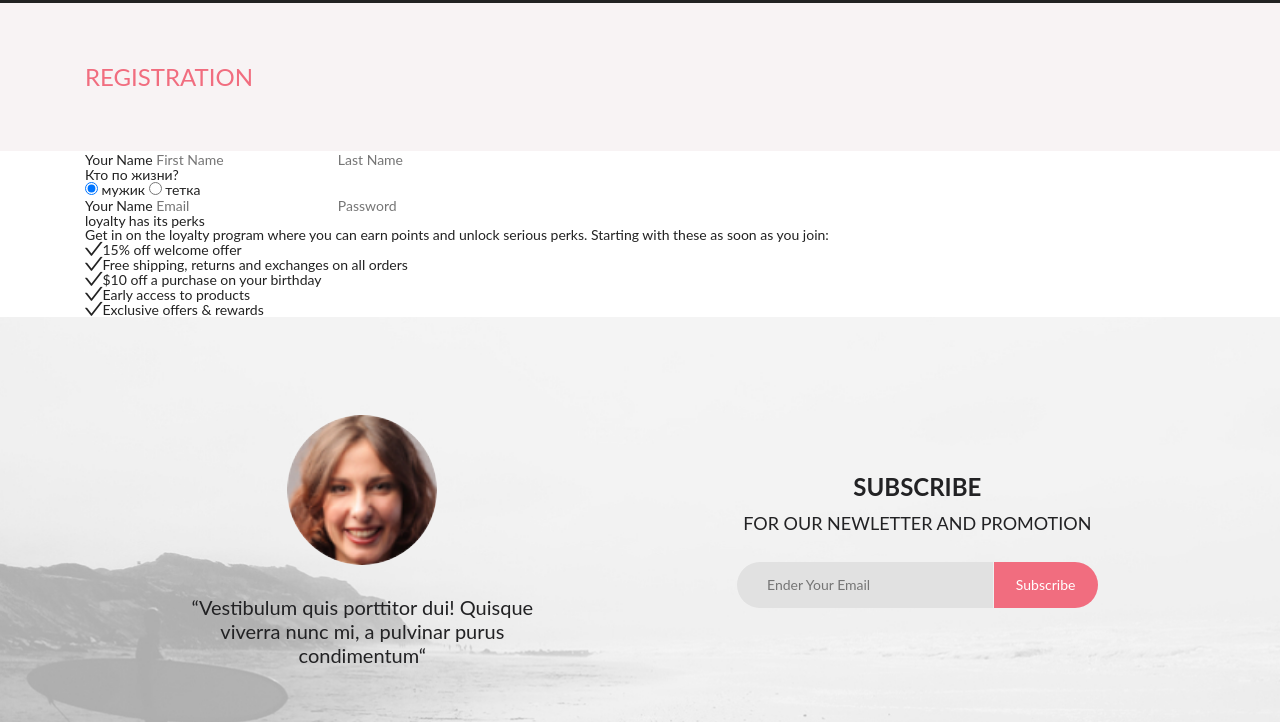
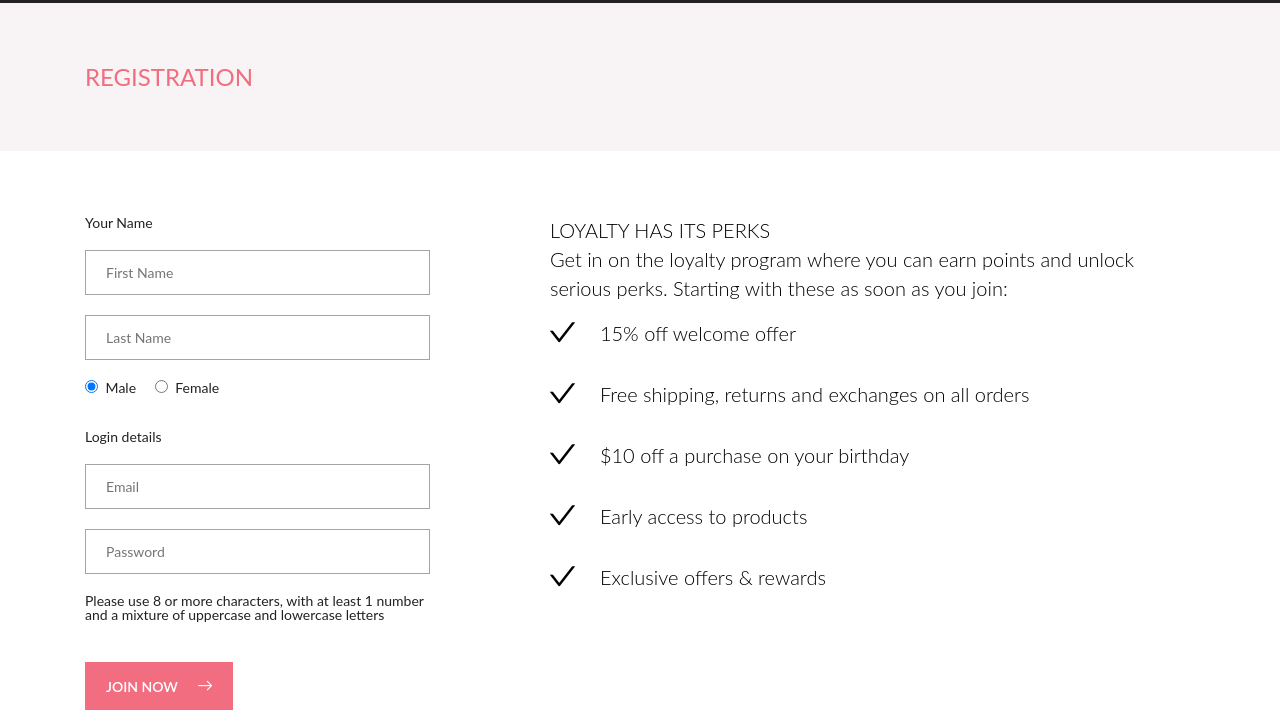
Before and after one commit to isupenko/shop, a plain HTML site: page registration.html in a window 1280 px wide. Shown: the part 72-794 px from the top of the page. Drawn offline with Linux system fonts and the light colour scheme; files whose address does not match are found by name.

Commit message:
страница регистрации

```diff
--- a/css/icons.css
+++ b/css/icons.css
@@ -79,6 +79,9 @@
 ._icon-arrow-down:before {
   content: "\e923";
 }
+._icon-arrow-right:before {
+  content: "\e901";
+}
 ._icon-location:before {
   content: "\e904";
 }
--- a/css/style.css
+++ b/css/style.css
@@ -142,7 +142,7 @@ body {
   -webkit-box-align: center;
       -ms-flex-align: center;
           align-items: center;
-  padding: 0px 15px;
+  padding: 0px 20px;
   text-align: center;
   -webkit-transition: all 0.3s ease 0s;
   transition: all 0.3s ease 0s;
@@ -214,6 +214,7 @@ body {
 input[type="text"],
 input[type="email"],
 input[type="tel"],
+input[type="password"],
 textarea {
   -webkit-appearance: none;
   -moz-appearance: none;
@@ -227,6 +228,7 @@ textarea {
 input[type="text"]:focus,
 input[type="email"]:focus,
 input[type="tel"]:focus,
+input[type="password"]:focus,
 textarea:focus {
   outline: none;
 }
@@ -234,6 +236,7 @@ textarea:focus {
 input[type="text"]:hover,
 input[type="email"]:hover,
 input[type="tel"]:hover,
+input[type="password"]:hover,
 textarea:hover {
   -webkit-box-shadow: 0 0 7px #f16d7f;
           box-shadow: 0 0 7px #f16d7f;
@@ -883,4 +886,84 @@ textarea.input {
   text-transform: uppercase;
   line-height: 148px;
 }
+
+.form-registration__wrp {
+  margin: 65px 0 96px 0;
+  display: -webkit-box;
+  display: -ms-flexbox;
+  display: flex;
+}
+
+.form-registration__body {
+  -webkit-box-flex: 0;
+      -ms-flex: 0 1 560px;
+          flex: 0 1 560px;
+}
+
+.form-registration__input {
+  height: 45px;
+  border: 1px solid #A4A4A4;
+  margin: 20px 0;
+}
+
+.form-registration__text {
+  font-weight: 300;
+  font-size: 13px;
+  line-height: 16px;
+  color: #B1B1B1;
+}
+
+.form-registration__btn {
+  margin-top: 40px;
+  text-transform: uppercase;
+}
+
+.form-registration__btn span {
+  margin-left: 20px;
+  font-size: 10px;
+}
+
+.form-registration__pass {
+  margin-top: 35px;
+}
+
+.radio-input {
+  margin-right: 15px;
+}
+
+#male, #female {
+  margin-right: 4px;
+}
+
+.txt-reg {
+  margin-left: 120px;
+}
+
+.txt-reg__title {
+  font-weight: 300;
+  font-size: 20px;
+  line-height: 29px;
+  color: #000000;
+  text-transform: uppercase;
+  font-style: normal;
+}
+
+.txt-reg__text {
+  font-weight: 300;
+  font-size: 20px;
+  line-height: 29px;
+  color: #000000;
+}
+
+.txt-reg__item {
+  padding: 16px 0;
+  font-weight: 300;
+  font-size: 20px;
+  line-height: 29px;
+  color: #000000;
+}
+
+.txt-reg__item span {
+  margin-left: 25px;
+}
 /*# sourceMappingURL=style.css.map */
--- a/registration.html
+++ b/registration.html
@@ -102,24 +102,36 @@
       </section>
       <section class="registration__form form-registration">
          <div class="container">
+            <div class="form-registration__wrp">
                <div class="form-registration__body">
+                  <form action="">
                      <fieldset>
                         <legend">Your Name</legend>
-                     <label><input type="text" name="first" placeholder="First Name"></label>
-                     <label><input type="text" name="last" placeholder="Last Name"></label>
+                           <label><input class="input form-registration__input" type="text" name="first"
+                                 placeholder="First Name"></label>
+                           <label><input class="input form-registration__input" type="text" name="last"
+                                 placeholder="Last Name"></label>
                      </fieldset>
                      <fieldset>
-                  <legend>Кто по жизни?</legend>
+                        <legend class="visually-hidden">Кто по жизни?</legend>
                         <input type="radio" id="male" name="who" value="male" checked>
-                  <label for="male">мужик</label>
-                  <input type="radio" id="female" name="who" value="female">
-                  <label for="female">тетка</label>
+                        <label class="radio-input" for="male">Male</label>
+                        <input class="radio-input" type="radio" id="female" name="who" value="female">
+                        <label class="radio-input" for="female">Female</label>
                      </fieldset>
-               <fieldset>
-                  <legend">Your Name</legend>
-                     <label><input type="email" name="email" placeholder="Email"></label>
-                     <label><input type="password" name="pass" placeholder="Password"></label>
+                     <fieldset class="form-registration__pass">
+                        <legend">Login details</legend>
+                           <label><input class="input form-registration__input" type="email" name="email"
+                                 placeholder="Email"></label>
+                           <label><input class="input form-registration__input" type="password" name="pass"
+                                 placeholder="Password"></label>
                      </fieldset>
+                  </form>
+                  <div class="form-rgistration__text">
+                     Please use 8 or more characters, with at least 1 number and a mixture of uppercase and lowercase
+                     letters
+                  </div>
+                  <button class="form-registration__btn btn">join now <span class="_icon-arrow-right"></span></button>
                </div>
                <div class="form-registration__txt txt-reg">
                   <div class="txt-reg__title">loyalty has its perks</div>
@@ -128,12 +140,13 @@
                      Starting with these as soon as you join:</div>
                   <div class="txt-reg__condition">
                      <ul class="txt-reg__list">
-                     <li class="txt-reg__item _icon-mark">15% off welcome offer</li>
-                     <li class="txt-reg__item _icon-mark">Free shipping, returns and exchanges on all orders</li>
-                     <li class="txt-reg__item _icon-mark">$10 off a purchase on your birthday</li>
-                     <li class="txt-reg__item _icon-mark">Early access to products</li>
-                     <li class="txt-reg__item _icon-mark">Exclusive offers & rewards</li>
+                        <li class="txt-reg__item _icon-mark"><span>15% off welcome offer</span></li>
+                        <li class="txt-reg__item _icon-mark"><span>Free shipping, returns and exchanges on all orders</span></li>
+                        <li class="txt-reg__item _icon-mark"><span>$10 off a purchase on your birthday</span></li>
+                        <li class="txt-reg__item _icon-mark"><span>Early access to products</span></li>
+                        <li class="txt-reg__item _icon-mark"><span>Exclusive offers & rewards</span></li>
                      </ul>
+                  </div>
                </div>
             </div>
          </div>
```
Also changed, not shown: 1 other file. Lines whose indentation alone changed are shown as unchanged.
